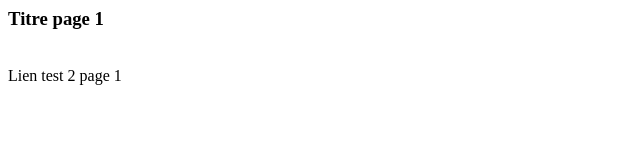
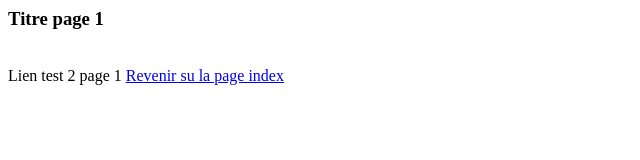
Before and after one commit to developpeur124/Partie-2-Activit-Git-openclassrooms, a plain HTML site: page test_page1.html in a window 1280 px wide. Shown: the whole page, without its empty margins (0-640 px from the left). Drawn offline with Linux system fonts and the light colour scheme.

Commit message:
Lien vers l index page 2

```diff
--- a/test_page1.html
+++ b/test_page1.html
@@ -10,6 +10,9 @@
         <h3>Titre page 1 </h3> <br/>
 	 Lien test 2 page 1
 
+	 <a href="index.html">Revenir su la page index</a> <br/>
+
+
 
     </body>
 </html>
```
